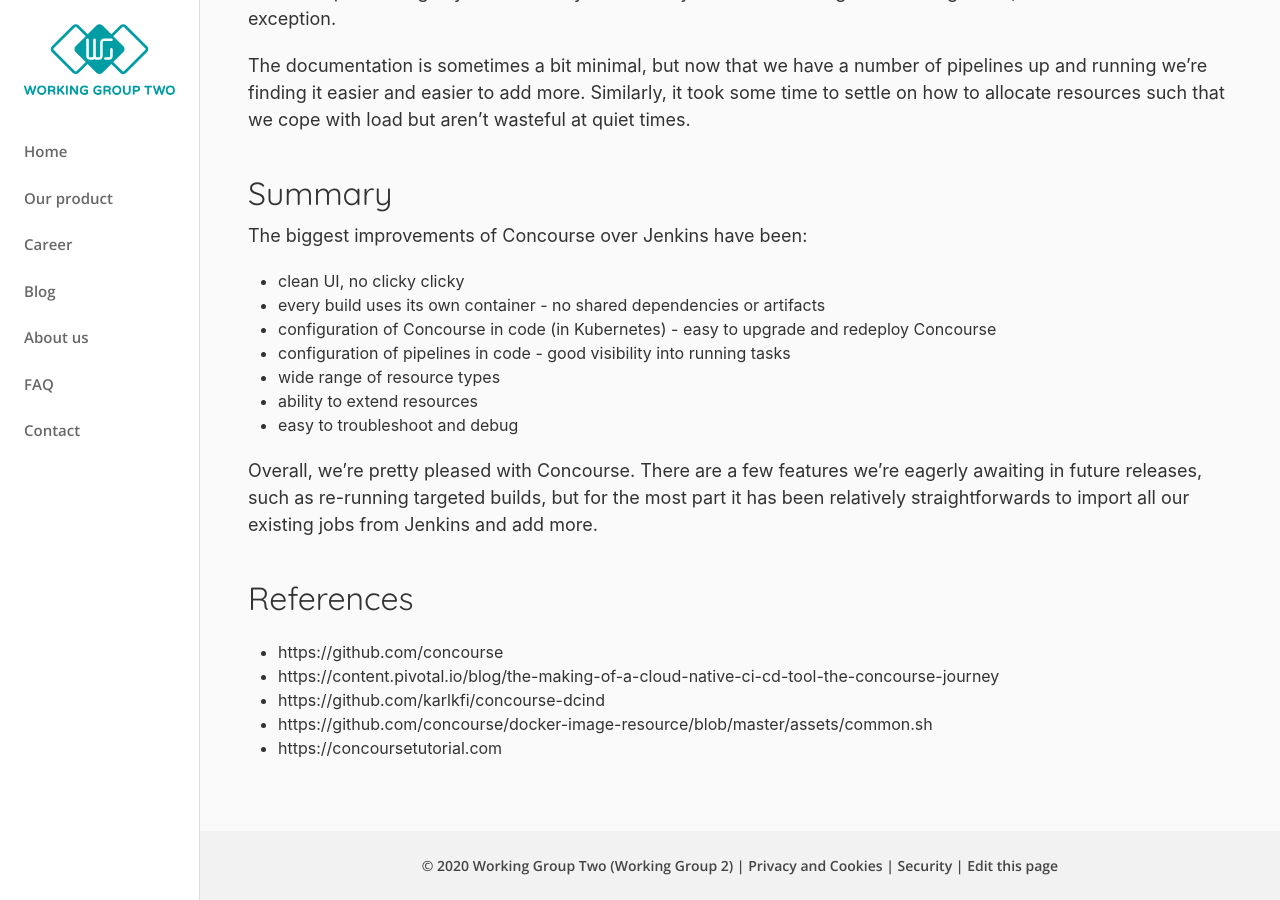
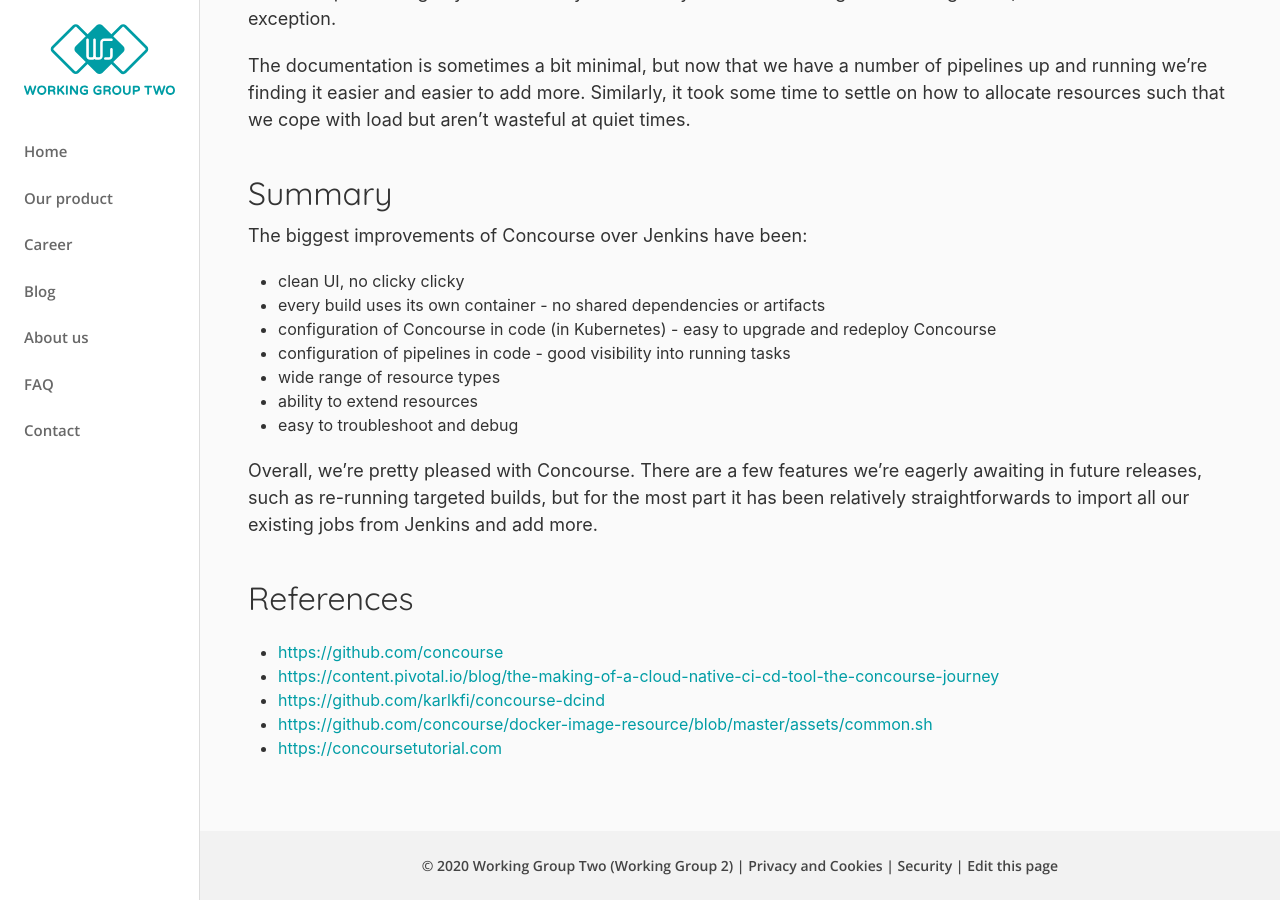
Before and after one commit to working-group-two/engineering-blog, a Jekyll site: the page built from pages/blog/_posts/2019-12-20-jenkins-to-concourse.md, in a window 1280 px wide and 900 px high, scrolled down 3745 px. Built offline with Jekyll 4.4.1, drawn with Linux system fonts in a browser that asks for light colours; nearby versions of some CDN libraries.

Commit message:
Make external links links

```diff
--- a/pages/blog/_posts/2019-12-20-jenkins-to-concourse.md
+++ b/pages/blog/_posts/2019-12-20-jenkins-to-concourse.md
@@ -128,8 +128,8 @@
 
 ## References
 
-* https://github.com/concourse
-* https://content.pivotal.io/blog/the-making-of-a-cloud-native-ci-cd-tool-the-concourse-journey
-* https://github.com/karlkfi/concourse-dcind
-* https://github.com/concourse/docker-image-resource/blob/master/assets/common.sh
-* https://concoursetutorial.com
+* <https://github.com/concourse>
+* <https://content.pivotal.io/blog/the-making-of-a-cloud-native-ci-cd-tool-the-concourse-journey>
+* <https://github.com/karlkfi/concourse-dcind>
+* <https://github.com/concourse/docker-image-resource/blob/master/assets/common.sh>
+* <https://concoursetutorial.com>
```
